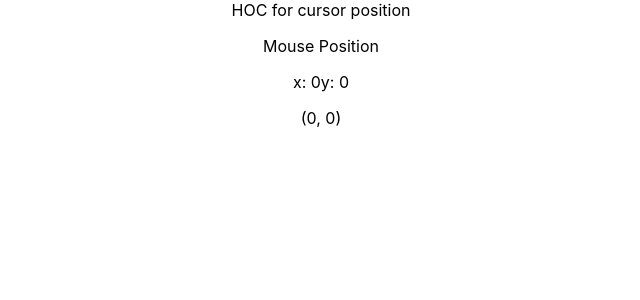
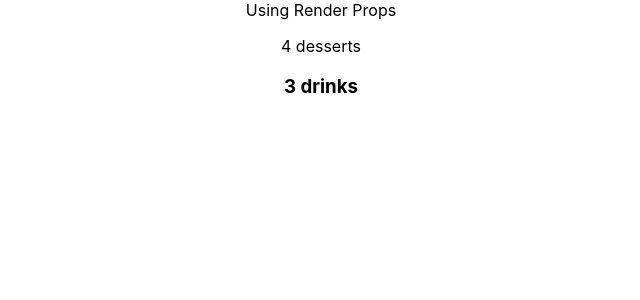
Before and after one commit to therizwanulhaq/coursera-exercises, a React (Create React App) app: page / in a window 1280 px wide. Shown: the top 300 px of the page, without its empty margins (319-959 px from the left). Built offline with nearby package versions, Linux system fonts and the light colour scheme.

Commit message:
render props

```diff
--- a/src/App.js
+++ b/src/App.js
@@ -1,11 +1,11 @@
 import React from "react";
 import "./App.css";
-import HigherOrderComponent from "./components/HigherOrderComponent";
+import RenderProps from "./components/RenderProps";
 
 function App() {
   return (
     <div className="App">
-      <HigherOrderComponent />
+      <RenderProps />
     </div>
   );
 }
--- /dev/null
+++ b/src/components/RenderProps.js
@@ -0,0 +1,44 @@
+import React, { useEffect, useState } from "react";
+
+const DataFetcher = ({ render, url }) => {
+  const [data, setData] = useState([]);
+
+  useEffect(() => {
+    if (url.includes("desserts")) {
+      setData(["cake", "ice-cream", "pie", "brownie"]);
+    } else {
+      setData(["water", "soda", "juice"]);
+    }
+  }, [url]);
+
+  return render(data);
+};
+const DessertsCount = () => {
+  return (
+    <DataFetcher
+      url="https://littlelemon/desserts"
+      render={(data) => <p>{data.length} desserts</p>}
+    />
+  );
+};
+
+const DrinksCount = () => {
+  return (
+    <DataFetcher
+      url="https://littlelemon/drinks"
+      render={(data) => <h3>{data.length} drinks</h3>}
+    />
+  );
+};
+
+function RenderProps() {
+  return (
+    <div>
+      <header>Using Render Props</header>
+      <DessertsCount />
+      <DrinksCount />
+    </div>
+  );
+}
+
+export default RenderProps;
```
